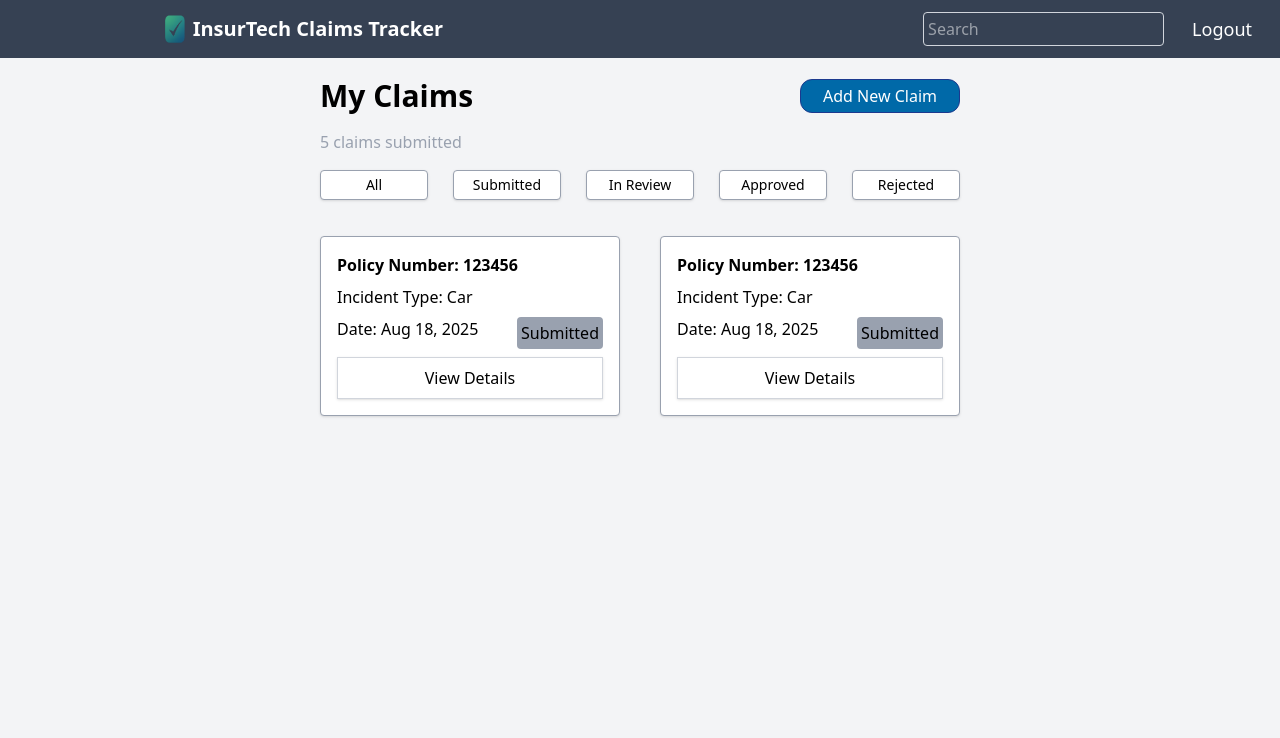
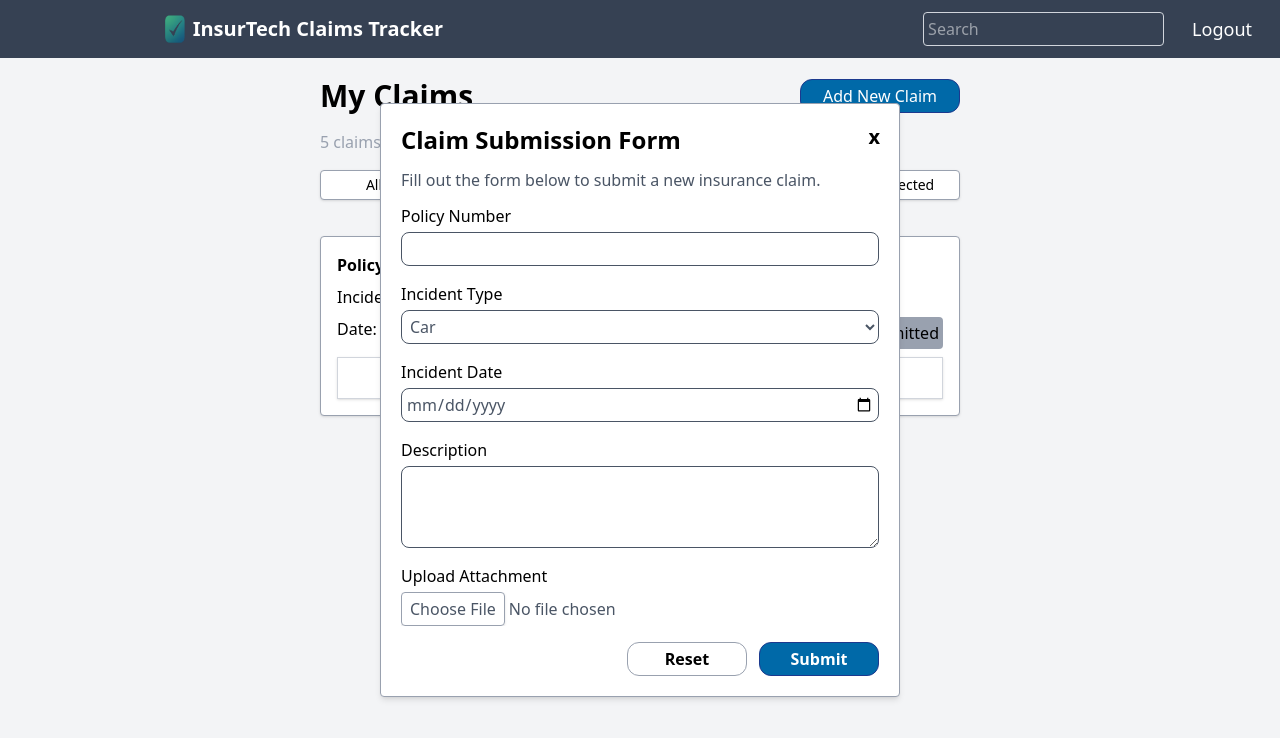
Before and after one commit to Molo-M/insurtech-claims-tracker, a React (Vite) app: page /dashboard in a window 1280 px wide. Both pictures are taken after a click on the button "Add New Claim". Shown: the top 738 px of the page. Built offline with nearby package versions, Linux system fonts and the light colour scheme.

Commit message:
connected claim cards to data and added functionality to the form summoning button

```diff
--- /dev/null
+++ b/src/claimsData.js
@@ -0,0 +1,16 @@
+export default [
+    {
+        policyNum: 123456,
+        incidentType: "Car",
+        date: "Aug 18, 2025",
+        description: "Delivery truck collided with my truck",
+        status: "Submitted"
+    },
+    {
+        policyNum: 7891011,
+        incidentType: "Health",
+        date: "Aug 24, 2025",
+        description: "Lost my front tooth in a fight",
+        status: "Submitted"
+    }
+]
--- a/src/components/ClaimCard.jsx
+++ b/src/components/ClaimCard.jsx
@@ -5,7 +5,7 @@ export default function ClaimCard(props) {
             <h2>Incident Type: {props.incidentType}</h2>
             <div className="claims_date flex justify-between">
                 <h2>Date: {props.date}</h2>
-                <span className="p-1 bg-gray-400 rounded-sm">Submitted</span>
+                <span className="p-1 bg-gray-400 rounded-sm">{props.status}</span>
             </div>
             <button className="border border-gray-300 shadow-sm p-2 cursor-pointer hover:bg-gray-100">View Details</button>
         </article>
--- a/src/components/ClaimsForm.jsx
+++ b/src/components/ClaimsForm.jsx
@@ -1,6 +1,6 @@
 export default function ClaimsForm() {
     return (
-        <section className="w-130 border border-gray-400 shadow-md p-5 flex flex-col gap-3 rounded-sm">
+        <section className="w-130 bg-white border border-gray-400 shadow-md p-5 flex flex-col gap-3 rounded-sm">
             <h1 className="font-semibold text-2xl">Claim Submission Form</h1>
             <p className="text-gray-600">Fill out the form below to submit a new insurance claim.</p>
             <form className="flex flex-col gap-4" action="">
--- a/src/pages/DashboardPage.jsx
+++ b/src/pages/DashboardPage.jsx
@@ -1,14 +1,33 @@
 import ClaimCard from "../components/claimCard"
 import { useNavigate } from 'react-router-dom'
+import claimsData from "../claimsData"
+import ClaimsForm from "../components/ClaimsForm"
+import { useState } from "react"
 
 export default function Dashboard() {
-    const navigate = useNavigate();
-
+    // Navigation functionalities
+    const navigate = useNavigate()
     const handleClick = () => {
     navigate('/'); // Navigates to the /dashboard route
-    };
+    }
+
+    // Pull claims data to display it on dashboard
+    const claims = claimsData.map(item =>
+        <ClaimCard
+            policyNum = {item.policyNum}
+            incidentType = {item.incidentType}
+            date = {item.date}
+            status = {item.status}
+        />)
+
+    // Functionality for showing the claims form when you click on "Add New Claim" button
+    const [formVisible, setFormVisible] = useState(false)
+    function showForm() {
+        setFormVisible(prevItem => !prevItem)
+    }
+    console.log(formVisible)
     return (
-        <>
+        <div className="body flex flex-col">
             <header className="flex py-3 px-7 items-center justify-end sm:gap-120 text-white bg-gray-700">
                 <div className="title flex gap-2">
                     <img className="w-5" src="./Logo-edited.png" alt="" />
@@ -23,7 +42,7 @@ export default function Dashboard() {
                 <div className="dashboard flex flex-col gap-4">
                     <div className="header flex justify-between items-center">
                         <h1 className="text-3xl font-semibold">My Claims</h1>
-                        <button className="py-1 w-40 cursor-pointer rounded-xl border bg-sky-700 hover:bg-sky-800 text-white border-blue-900">Add New Claim</button>
+                        <button onClick={showForm} className="py-1 w-40 cursor-pointer rounded-xl border bg-sky-700 hover:bg-sky-800 text-white border-blue-900">Add New Claim</button>
                     </div>
                     <h2 className="text-gray-400">5 claims submitted</h2>
                     <nav className="filter flex justify-between mb-5">
@@ -34,19 +53,15 @@ export default function Dashboard() {
                         <button>Rejected</button>
                     </nav>
                     <section className="grid grid-cols-2 gap-10">
-                        <ClaimCard
-                            policyNum = {123456}
-                            incidentType = "Car"
-                            date = "Aug 18, 2025"
-                        />
-                        <ClaimCard
-                            policyNum = {123456}
-                            incidentType = "Car"
-                            date = "Aug 18, 2025"
-                        />
+                        {claims}
                     </section>
                 </div>
             </main>
-        </>
+            {/* showing the form for adding new claims  */}
+            {formVisible && <section className="form flex  fixed top-1/2 left-1/2 -translate-x-1/2 -translate-y-1/2">
+                <ClaimsForm />
+                <button onClick={showForm} className="font-semibold text-xl cursor-pointer fixed top-5 right-5">x</button>
+            </section>}
+        </div>
     )
 }
```
